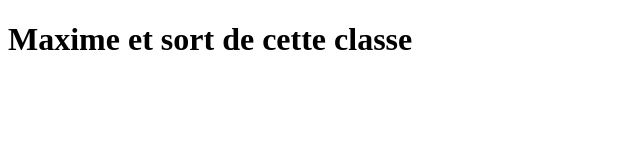
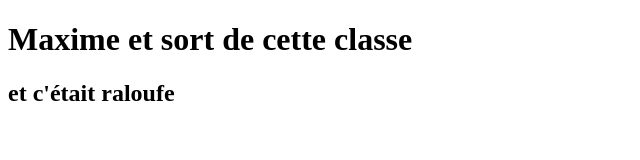
Before and after one commit to Pita88/training-git-ux, a plain HTML site: page index.html in a window 1280 px wide. Shown: the whole page, without its empty margins (0-640 px from the left). Drawn offline with Linux system fonts and the light colour scheme.

Commit message:
update js

```diff
--- a/index.html
+++ b/index.html
@@ -9,5 +9,6 @@
 </head>
 <body>
     <h1>Maxime et sort de cette classe</h1>
+    <h2> et c'était raloufe</h2>
 </body>
 </html>
--- a/main.js
+++ b/main.js
@@ -0,0 +1 @@
+console.log('casse tout');
```
